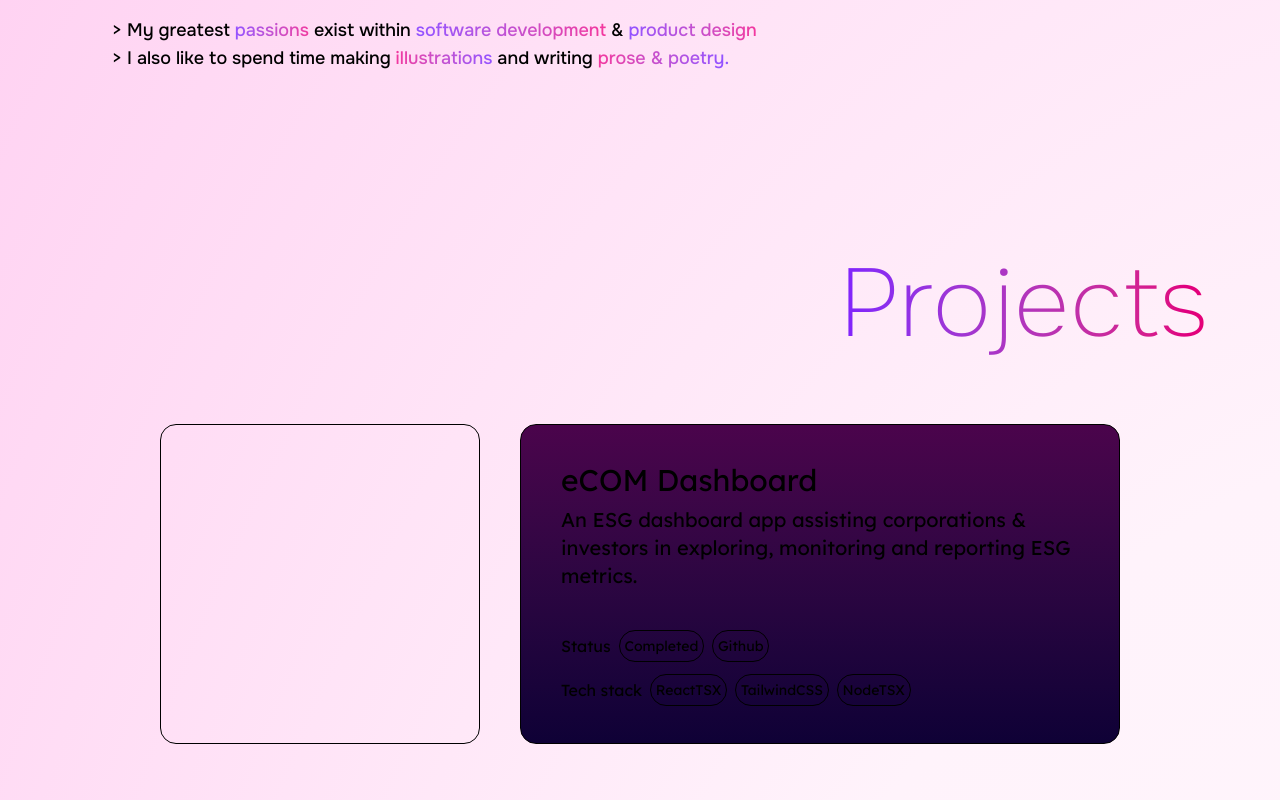
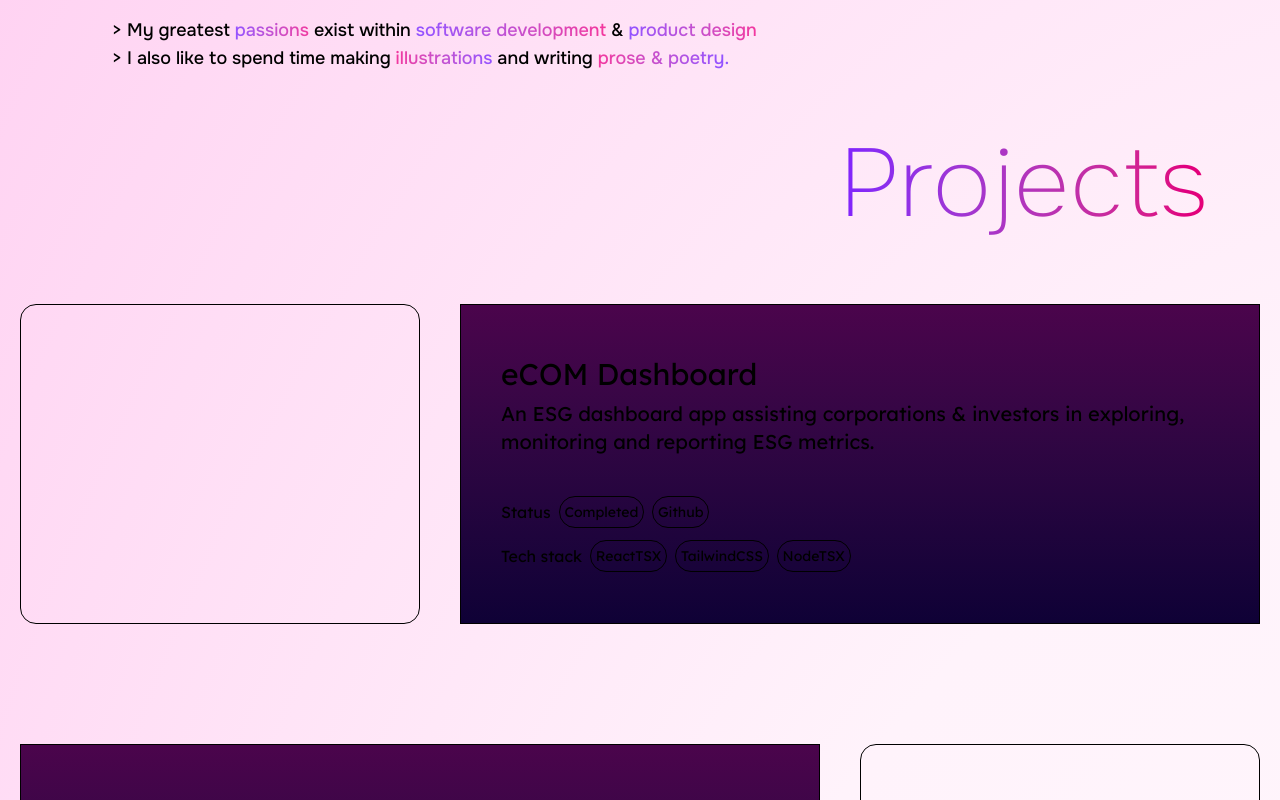
Before and after one commit to cathqine/web-portfolio, a React (Vite) app: page / in a window 1280 px wide. Shown: the part 360-1160 px from the top of the page. Built offline with nearby package versions, Linux system fonts and the light colour scheme; what tailwindcss-motion would draw is missing.

Commit message:
scroll margin top

```diff
--- a/src/App.tsx
+++ b/src/App.tsx
@@ -22,7 +22,6 @@ function App() {
 
           <section id="content" className='pt-10 pl-8 flex flex-col'>
             <Intro />
-            <div id='projects' className='h-30'></div> {/* invisible div for perfect scroll */}
             <Projects />
           </section>
 
--- a/src/components/pages/Projects.tsx
+++ b/src/components/pages/Projects.tsx
@@ -2,7 +2,7 @@ import ProjectCard from "../projects/ProjectCard";
 
 export default function Projects() {
   return (
-    <section id="projects-section" className=''>
+    <section id="projects" className='scroll-mt-25'>
       <div className='flex flex-row justify-end pr-10 mb-12'>
         <span className='text-8xl md:onest-bold onest-lightest bg-clip-text text-transparent inline-block h-30 bg-gradient-to-r from-violet-600 to-pink-600'>
           Projects
--- a/src/components/projects/CardDesc.tsx
+++ b/src/components/projects/CardDesc.tsx
@@ -17,7 +17,7 @@ export default function CardDesc({ title, caption, status, techstack }: CardDesc
   const [type, /*setType*/] = useState<string>('blue');
 
   return (
-    <div className="lexend-light h-95 w-75 2xl:h-80 2xl:w-200 xl:w-150 xl:h-80 xl:rounded-2xl ml-10 bg-gradient-to-b from-[#4b044c] to-[#0f0136] border-1 2xl:rounded-2xl rounded-b-2xl flex flex-col justify-center p-10">
+    <div className="lexend-light h-95 w-75 2xl:h-80 2xl:w-250 xl:w-200 xl:h-80  ml-10 bg-gradient-to-b from-[#4b044c] to-[#0f0136] border-1 2xl:rounded-2xl flex flex-col justify-center p-10">
       <div className="flex flex-col mb-8">
         <span className="pt-10 lexend text-3xl">{title}</span>
         <span className="p-2 pl-0 lexend-thin text-xl">{caption}</span>
--- a/src/components/projects/PhotoCard.tsx
+++ b/src/components/projects/PhotoCard.tsx
@@ -8,7 +8,7 @@ export default function PhotoCard({ leftval, rightval, hidden }: PhotoCardProps)
   // const [h, w] = dimensions; // h-80, w-80
 
   return (
-    <div className={`h-75 w-75 md:h-80 md:w-80 ml-10 border-1 rounded-t-2xl md:rounded-2xl ${hidden} ${leftval} ${rightval}`}>
+    <div className={`h-75 w-75 lg:w-100 md:h-80 md:w-80 ml-10 border-1 rounded-t-2xl md:rounded-2xl ${hidden} ${leftval} ${rightval}`}>
       <img src="" />
     </div>
   );
--- a/src/index.css
+++ b/src/index.css
@@ -5,6 +5,7 @@
 
   /* color-scheme: dark light; */
   scroll-behavior: smooth;
+
   font-synthesis: none;
   text-rendering: optimizeLegibility;
   -webkit-font-smoothing: antialiased;
```
